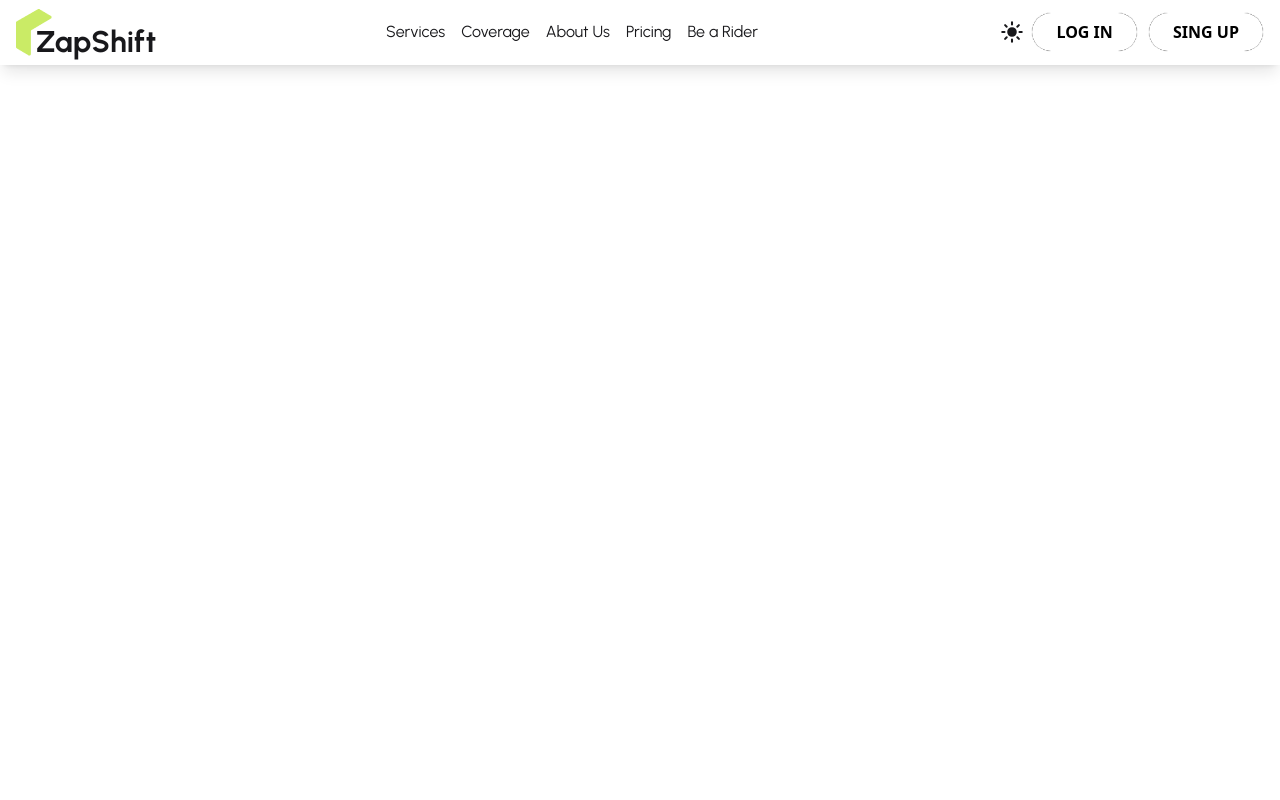
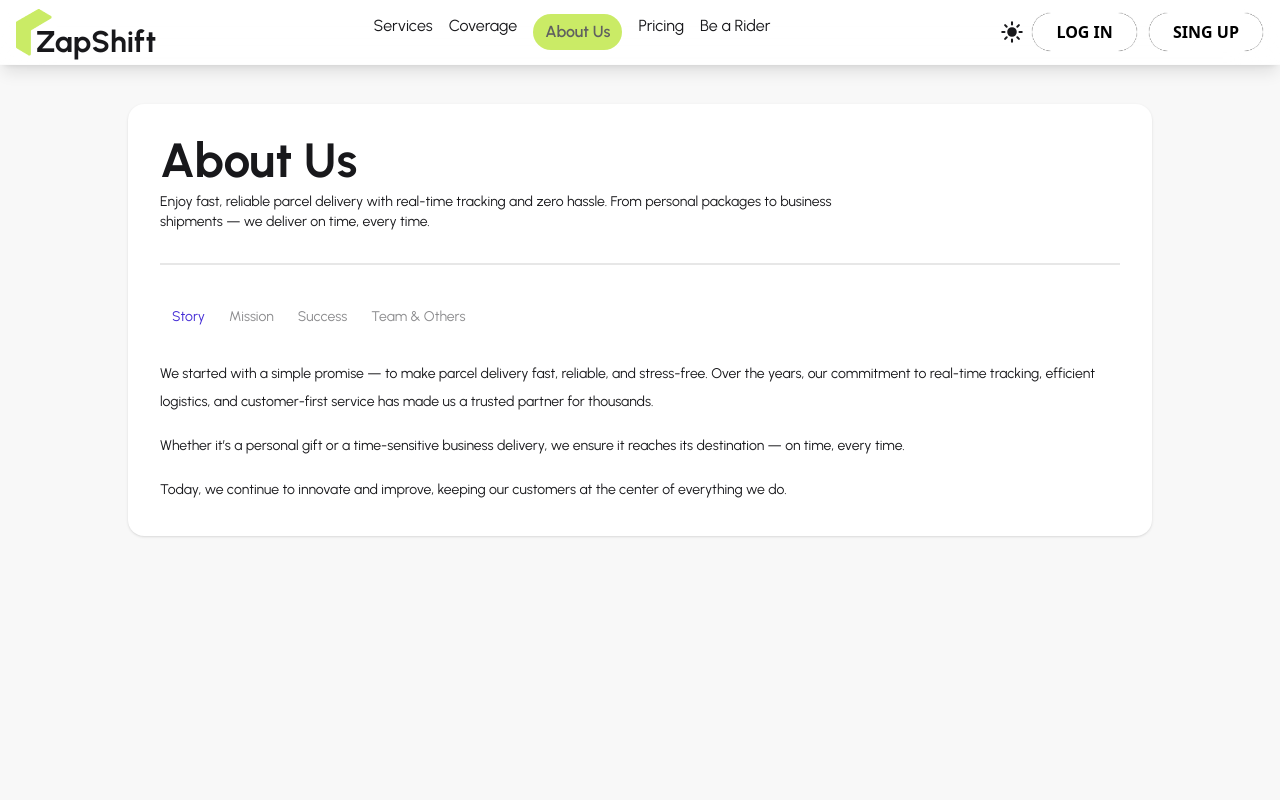
Before and after one commit to CodeBySabid/digital-platform-client-site, a React (Vite) app: page /about in a window 1280 px wide. Shown: the top 800 px of the page. Built offline with nearby package versions, Linux system fonts and the light colour scheme.

Commit message:
An Error page has been created

```diff
--- a/src/page/AboutUs/AboutUs.jsx
+++ b/src/page/AboutUs/AboutUs.jsx
@@ -1,11 +1,91 @@
 import React from 'react';
+import { NavLink, Outlet } from "react-router";
 
 const AboutUs = () => {
     return (
-        <div>
+        <div className="bg-base-200 min-h-screen py-10">
+      <div className="max-w-5xl mx-auto bg-base-100 rounded-2xl shadow p-8">
+        {/* Header */}
+        <h1 className='font-bold text-3xl md:text-4xl lg:text-5xl mb-2'>About Us</h1>
+        <p className="text-sm max-w-2xl">
+          Enjoy fast, reliable parcel delivery with real-time tracking and zero hassle.
+          From personal packages to business shipments — we deliver on time, every time.
+        </p>
 
+        <div className="divider my-6"></div>
+
+        {/* Tabs */}
+        <div className="tabs tabs-bordered mb-6">
+          <NavLink
+            to={''}
+            className={({ isActive }) =>
+              `tab ${isActive ? "tab-active text-primary" : "tab"}`
+          }
+          >
+            Story
+          </NavLink>
+          <NavLink to="mission"className={({ isActive }) =>
+              `tab ${isActive ? "tab-active text-primary" : "tab"}`
+          }>Mission</NavLink>
+          <NavLink to="success"className={({ isActive }) =>
+              `tab ${isActive ? "tab-active text-primary" : "tab"}`
+          }>Success</NavLink>
+          <NavLink to="team"className={({ isActive }) =>
+              `tab ${isActive ? "tab-active text-primary" : "tab"}`
+          }>Team & Others</NavLink>
         </div>
+
+        {/* Content */}
+        <div className="text-sm leading-7">
+          <Outlet />
+        </div>
+      </div>
+    </div>
     );
 };
 
 export default AboutUs;
+
+// ---------- Story Component ----------
+export const Story = () => (
+  <>
+    <p className="mb-4">
+      We started with a simple promise — to make parcel delivery fast, reliable,
+      and stress-free. Over the years, our commitment to real-time tracking,
+      efficient logistics, and customer-first service has made us a trusted
+      partner for thousands.
+    </p>
+    <p className="mb-4">
+      Whether it’s a personal gift or a time-sensitive business delivery,
+      we ensure it reaches its destination — on time, every time.
+    </p>
+    <p>
+      Today, we continue to innovate and improve, keeping our customers
+      at the center of everything we do.
+    </p>
+  </>
+);
+
+// ---------- Mission Component ----------
+export const Mission = () => (
+  <p>
+    Our mission is to simplify logistics through technology, transparency,
+    and dependable service, ensuring peace of mind for every delivery.
+  </p>
+);
+
+// ---------- Success Component ----------
+export const Success = () => (
+  <p>
+    With thousands of successful deliveries and growing trust nationwide,
+    our success is measured by customer satisfaction and long-term partnerships.
+  </p>
+);
+
+// ---------- Team Component ----------
+export const Team = () => (
+  <p>
+    Our team consists of experienced logistics professionals, engineers,
+    and support staff working together to deliver excellence every day.
+  </p>
+);
--- a/src/page/Shared/Navbar.jsx
+++ b/src/page/Shared/Navbar.jsx
@@ -68,10 +68,10 @@ const Navbar = ({theme, setTheme}) => {
 
     const links = <>
         <NavLink to={'/'} onClick={() => setOpen(false)} className={({isActive}) => isActive ? "text-[#606060] rounded-4xl bg-[#CAEB66] py-1.5 px-3 font-semibold" : "hover:text-blue-700"}>Services</NavLink>
-        <NavLink to={'/coverage'} onClick={() => setOpen(false)} className={({isActive}) => isActive ? "text-[#606060] rounded-4xl bg-[#CAEB66] py-1.5 px-3 font-semibold" : "hover:text-blue-700"}>Coverage</NavLink>
-        <NavLink to={'/'} onClick={() => setOpen(false)} className={({isActive}) => isActive ? "text-[#606060] rounded-4xl bg-[#CAEB66] py-1.5 px-3 font-semibold" : "hover:text-blue-700"}>About Us</NavLink>
-        <NavLink to={'/'} onClick={() => setOpen(false)} className={({isActive}) => isActive ? "text-[#606060] rounded-4xl bg-[#CAEB66] py-1.5 px-3 font-semibold" : "hover:text-blue-700"}>Pricing</NavLink>
-        <NavLink to={'/'} onClick={() => setOpen(false)} className={({isActive}) => isActive ? "text-[#606060] rounded-4xl bg-[#CAEB66] py-1.5 px-3 font-semibold" : "hover:text-blue-700"}>Be a Rider</NavLink>
+        <NavLink to={'coverage'} onClick={() => setOpen(false)} className={({isActive}) => isActive ? "text-[#606060] rounded-4xl bg-[#CAEB66] py-1.5 px-3 font-semibold" : "hover:text-blue-700"}>Coverage</NavLink>
+        <NavLink to={'about'} onClick={() => setOpen(false)} className={({isActive}) => isActive ? "text-[#606060] rounded-4xl bg-[#CAEB66] py-1.5 px-3 font-semibold" : "hover:text-blue-700"}>About Us</NavLink>
+        <NavLink to={''} onClick={() => setOpen(false)} className={({isActive}) => isActive ? "text-[#606060] rounded-4xl bg-[#CAEB66] py-1.5 px-3 font-semibold" : "hover:text-blue-700"}>Pricing</NavLink>
+        <NavLink to={''} onClick={() => setOpen(false)} className={({isActive}) => isActive ? "text-[#606060] rounded-4xl bg-[#CAEB66] py-1.5 px-3 font-semibold" : "hover:text-blue-700"}>Be a Rider</NavLink>
     </>
 
 
--- a/src/router/Router.jsx
+++ b/src/router/Router.jsx
@@ -3,7 +3,7 @@ import MainLayout from "../layout/MainLayout";
 import Home from "../page/Home/Home/Home";
 import Coverage from "../page/Coverage/Coverage";
 import ErrorPage from "../error/ErrorPage";
-import AboutUs from "../page/AboutUs/AboutUs";
+import AboutUs, { Story, Mission, Success, Team  } from "../page/AboutUs/AboutUs";
 
 export const router = createBrowserRouter([
     {
@@ -21,7 +21,14 @@ export const router = createBrowserRouter([
             },
             {
                 path: "about",
-                Component: AboutUs
+                Component: AboutUs,
+                children: [
+                    { index: true, element: <Story /> },
+                    { path: "story", element: <Story /> },
+                    { path: "mission", element: <Mission /> },
+                    { path: "success", element: <Success /> },
+                    { path: "team", element: <Team /> },
+                ],
             },
             {
                 path: "*",
```
